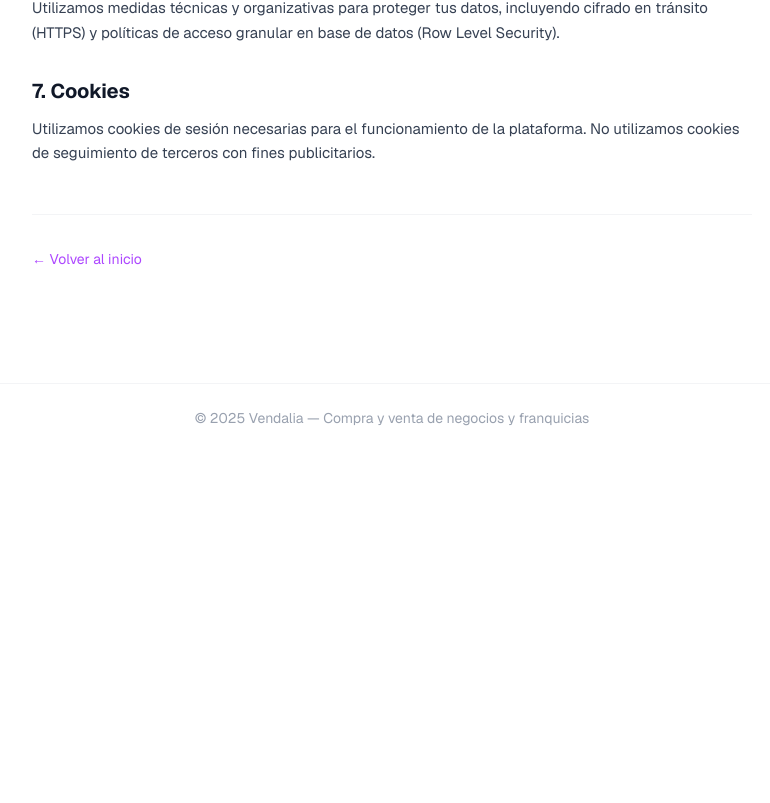
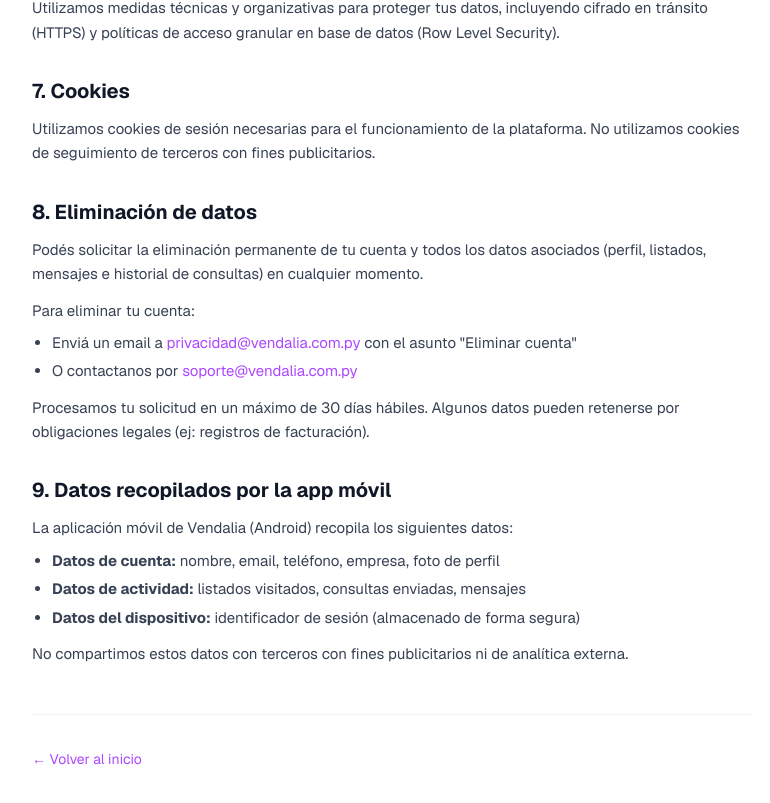
Before and after one commit to pablo311/vendalia-releases, a Next.js app in the folder web/: page /privacy in a window 1280 px wide. Shown: the part 1066-1869 px from the top of the page, without its empty margins (248-1018 px from the left). Before the commit the page ends 1518 px from the top, so only its background shows below. Built offline with nearby package versions, Linux system fonts and the light colour scheme; no server answers.

Commit message:
auto: web/src/app/privacy/page.tsx  [15:59]

```diff
--- a/web/src/app/privacy/page.tsx
+++ b/web/src/app/privacy/page.tsx
@@ -58,6 +58,28 @@
             <h2 className="text-xl font-bold text-gray-900 mb-3">7. Cookies</h2>
             <p>Utilizamos cookies de sesión necesarias para el funcionamiento de la plataforma. No utilizamos cookies de seguimiento de terceros con fines publicitarios.</p>
           </section>
+
+          <section>
+            <h2 className="text-xl font-bold text-gray-900 mb-3">8. Eliminación de datos</h2>
+            <p>Podés solicitar la eliminación permanente de tu cuenta y todos los datos asociados (perfil, listados, mensajes e historial de consultas) en cualquier momento.</p>
+            <p className="mt-3">Para eliminar tu cuenta:</p>
+            <ul className="list-disc pl-5 space-y-1 mt-2">
+              <li>Enviá un email a <a href="mailto:privacidad@vendalia.com.py" className="text-purple-500 hover:underline">privacidad@vendalia.com.py</a> con el asunto "Eliminar cuenta"</li>
+              <li>O contactanos por <a href="mailto:soporte@vendalia.com.py" className="text-purple-500 hover:underline">soporte@vendalia.com.py</a></li>
+            </ul>
+            <p className="mt-3">Procesamos tu solicitud en un máximo de 30 días hábiles. Algunos datos pueden retenerse por obligaciones legales (ej: registros de facturación).</p>
+          </section>
+
+          <section>
+            <h2 className="text-xl font-bold text-gray-900 mb-3">9. Datos recopilados por la app móvil</h2>
+            <p>La aplicación móvil de Vendalia (Android) recopila los siguientes datos:</p>
+            <ul className="list-disc pl-5 space-y-1 mt-2">
+              <li><strong>Datos de cuenta:</strong> nombre, email, teléfono, empresa, foto de perfil</li>
+              <li><strong>Datos de actividad:</strong> listados visitados, consultas enviadas, mensajes</li>
+              <li><strong>Datos del dispositivo:</strong> identificador de sesión (almacenado de forma segura)</li>
+            </ul>
+            <p className="mt-3">No compartimos estos datos con terceros con fines publicitarios ni de analítica externa.</p>
+          </section>
         </div>
 
         <div className="mt-12 pt-8 border-t border-gray-100">
```
